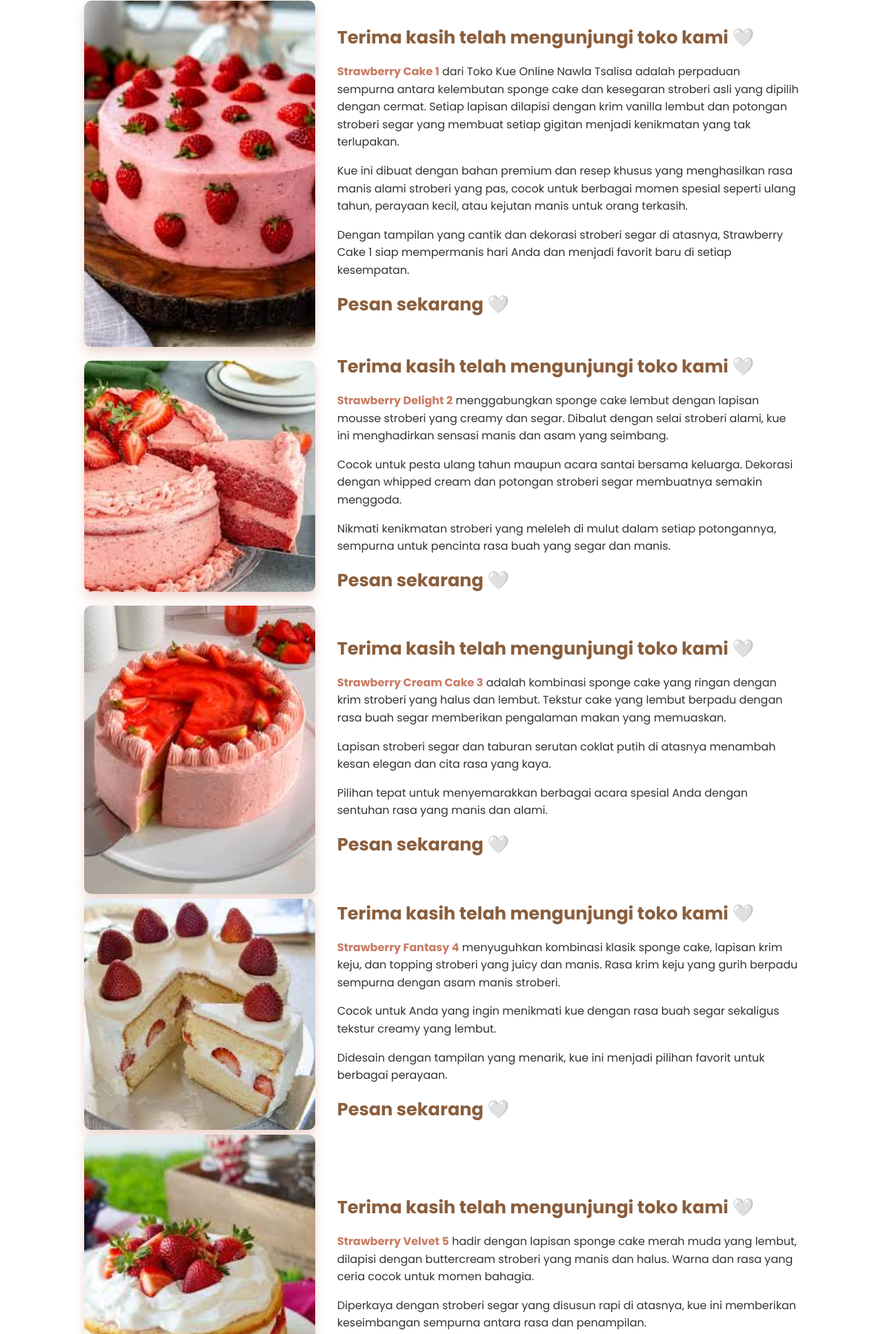
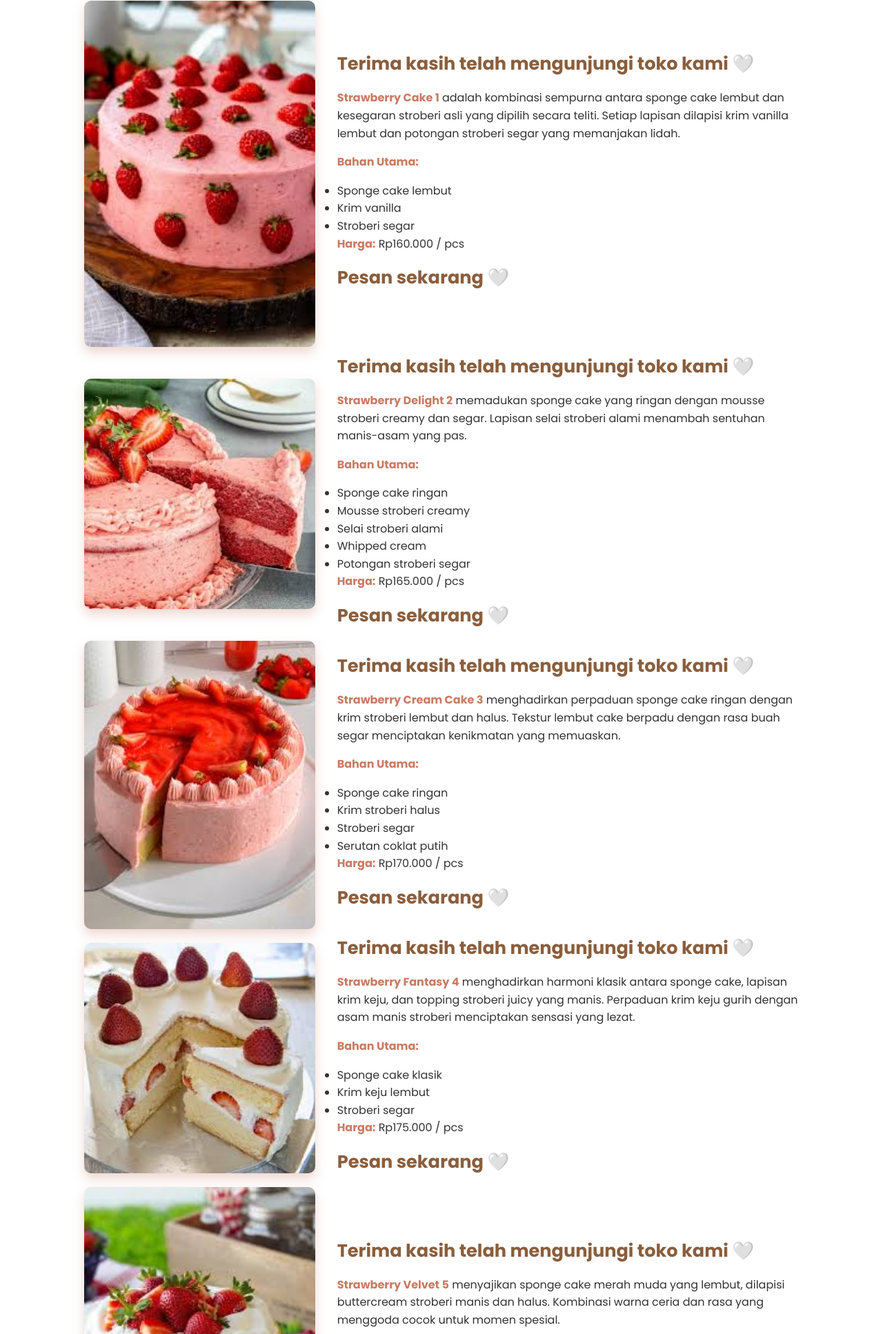
Before and after one commit to nawla4/toko-kue-online-nawla-tsalisa, a plain HTML site: page strawbery.html in a window 1280 px wide. Shown: the part 787-2721 px from the top of the page at 69% size. Drawn offline with nearby package versions, Linux system fonts and the light colour scheme.

Commit message:
Update strawbery.html

```diff
--- a/strawbery.html
+++ b/strawbery.html
@@ -324,14 +324,20 @@
         <div class="content">
           <h3>Terima kasih telah mengunjungi toko kami 🤍</h3>
           <p>
-  <strong>Strawberry Cake 1</strong> dari Toko Kue Online Nawla Tsalisa adalah perpaduan sempurna antara kelembutan sponge cake dan kesegaran stroberi asli yang dipilih dengan cermat. Setiap lapisan dilapisi dengan krim vanilla lembut dan potongan stroberi segar yang membuat setiap gigitan menjadi kenikmatan yang tak terlupakan.
+  <strong>Strawberry Cake 1</strong> adalah kombinasi sempurna antara sponge cake lembut dan kesegaran stroberi asli yang dipilih secara teliti. Setiap lapisan dilapisi krim vanilla lembut dan potongan stroberi segar yang memanjakan lidah.
 </p>
+
+<p><strong>Bahan Utama:</strong></p>
+<ul>
+  <li>Sponge cake lembut</li>
+  <li>Krim vanilla</li>
+  <li>Stroberi segar</li>
+</ul>
+
 <p>
-  Kue ini dibuat dengan bahan premium dan resep khusus yang menghasilkan rasa manis alami stroberi yang pas, cocok untuk berbagai momen spesial seperti ulang tahun, perayaan kecil, atau kejutan manis untuk orang terkasih.
+  <strong>Harga:</strong> Rp160.000 / pcs
 </p>
-<p>
-  Dengan tampilan yang cantik dan dekorasi stroberi segar di atasnya, Strawberry Cake 1 siap mempermanis hari Anda dan menjadi favorit baru di setiap kesempatan.
-</p>
+
 
 
             <a href="kontak.html" style="text-decoration: none; color: inherit;">
@@ -349,14 +355,22 @@
         <div class="content">
           <h3>Terima kasih telah mengunjungi toko kami 🤍</h3>
          <p>
-  <strong>Strawberry Delight 2</strong> menggabungkan sponge cake lembut dengan lapisan mousse stroberi yang creamy dan segar. Dibalut dengan selai stroberi alami, kue ini menghadirkan sensasi manis dan asam yang seimbang.
+  <strong>Strawberry Delight 2</strong> memadukan sponge cake yang ringan dengan mousse stroberi creamy dan segar. Lapisan selai stroberi alami menambah sentuhan manis-asam yang pas.
 </p>
+
+<p><strong>Bahan Utama:</strong></p>
+<ul>
+  <li>Sponge cake ringan</li>
+  <li>Mousse stroberi creamy</li>
+  <li>Selai stroberi alami</li>
+  <li>Whipped cream</li>
+  <li>Potongan stroberi segar</li>
+</ul>
+
 <p>
-  Cocok untuk pesta ulang tahun maupun acara santai bersama keluarga. Dekorasi dengan whipped cream dan potongan stroberi segar membuatnya semakin menggoda.
+  <strong>Harga:</strong> Rp165.000 / pcs
 </p>
-<p>
-  Nikmati kenikmatan stroberi yang meleleh di mulut dalam setiap potongannya, sempurna untuk pencinta rasa buah yang segar dan manis.
-</p>
+
 
 
 
@@ -374,14 +388,21 @@
         <div class="content">
           <h3>Terima kasih telah mengunjungi toko kami 🤍</h3>
          <p>
-  <strong>Strawberry Cream Cake 3</strong> adalah kombinasi sponge cake yang ringan dengan krim stroberi yang halus dan lembut. Tekstur cake yang lembut berpadu dengan rasa buah segar memberikan pengalaman makan yang memuaskan.
+  <strong>Strawberry Cream Cake 3</strong> menghadirkan perpaduan sponge cake ringan dengan krim stroberi lembut dan halus. Tekstur lembut cake berpadu dengan rasa buah segar menciptakan kenikmatan yang memuaskan.
 </p>
+
+<p><strong>Bahan Utama:</strong></p>
+<ul>
+  <li>Sponge cake ringan</li>
+  <li>Krim stroberi halus</li>
+  <li>Stroberi segar</li>
+  <li>Serutan coklat putih</li>
+</ul>
+
 <p>
-  Lapisan stroberi segar dan taburan serutan coklat putih di atasnya menambah kesan elegan dan cita rasa yang kaya.
+  <strong>Harga:</strong> Rp170.000 / pcs
 </p>
-<p>
-  Pilihan tepat untuk menyemarakkan berbagai acara spesial Anda dengan sentuhan rasa yang manis dan alami.
-</p>
+
 
 
 
@@ -399,14 +420,20 @@
         <div class="content">
           <h3>Terima kasih telah mengunjungi toko kami 🤍</h3>
           <p>
-  <strong>Strawberry Fantasy 4</strong> menyuguhkan kombinasi klasik sponge cake, lapisan krim keju, dan topping stroberi yang juicy dan manis. Rasa krim keju yang gurih berpadu sempurna dengan asam manis stroberi.
+  <strong>Strawberry Fantasy 4</strong> menghadirkan harmoni klasik antara sponge cake, lapisan krim keju, dan topping stroberi juicy yang manis. Perpaduan krim keju gurih dengan asam manis stroberi menciptakan sensasi yang lezat.
 </p>
+
+<p><strong>Bahan Utama:</strong></p>
+<ul>
+  <li>Sponge cake klasik</li>
+  <li>Krim keju lembut</li>
+  <li>Stroberi segar</li>
+</ul>
+
 <p>
-  Cocok untuk Anda yang ingin menikmati kue dengan rasa buah segar sekaligus tekstur creamy yang lembut.
+  <strong>Harga:</strong> Rp175.000 / pcs
 </p>
-<p>
-  Didesain dengan tampilan yang menarik, kue ini menjadi pilihan favorit untuk berbagai perayaan.
-</p>
+
 
 
 
@@ -424,14 +451,20 @@
         <div class="content">
           <h3>Terima kasih telah mengunjungi toko kami 🤍</h3>
          <p>
-  <strong>Strawberry Velvet 5</strong> hadir dengan lapisan sponge cake merah muda yang lembut, dilapisi dengan buttercream stroberi yang manis dan halus. Warna dan rasa yang ceria cocok untuk momen bahagia.
+  <strong>Strawberry Velvet 5</strong> menyajikan sponge cake merah muda yang lembut, dilapisi buttercream stroberi manis dan halus. Kombinasi warna ceria dan rasa yang menggoda cocok untuk momen spesial.
 </p>
+
+<p><strong>Bahan Utama:</strong></p>
+<ul>
+  <li>Sponge cake merah muda</li>
+  <li>Buttercream stroberi</li>
+  <li>Stroberi segar</li>
+</ul>
+
 <p>
-  Diperkaya dengan stroberi segar yang disusun rapi di atasnya, kue ini memberikan keseimbangan sempurna antara rasa dan penampilan.
+  <strong>Harga:</strong> Rp180.000 / pcs
 </p>
-<p>
-  Pilihan ideal untuk ulang tahun anak-anak maupun pesta keluarga dengan sentuhan warna yang memikat.
-</p>
+
 
 
 
```
